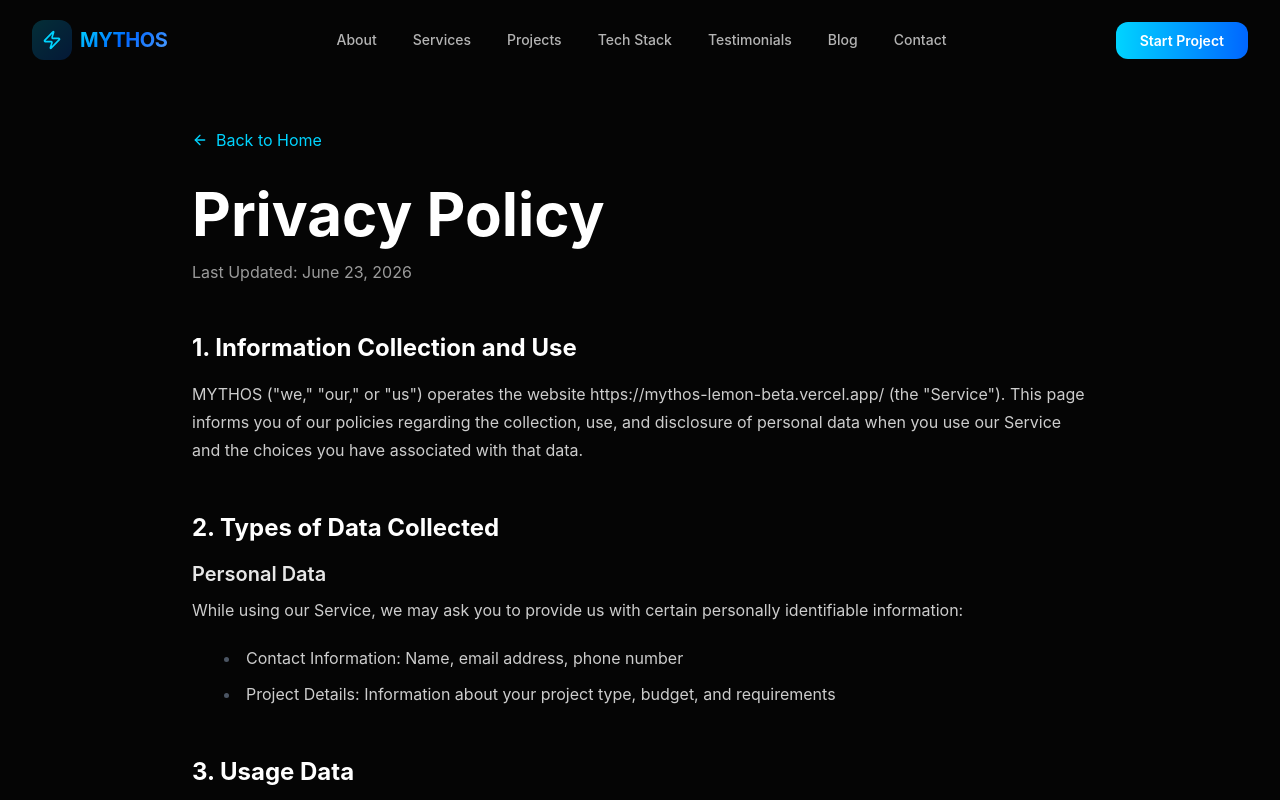
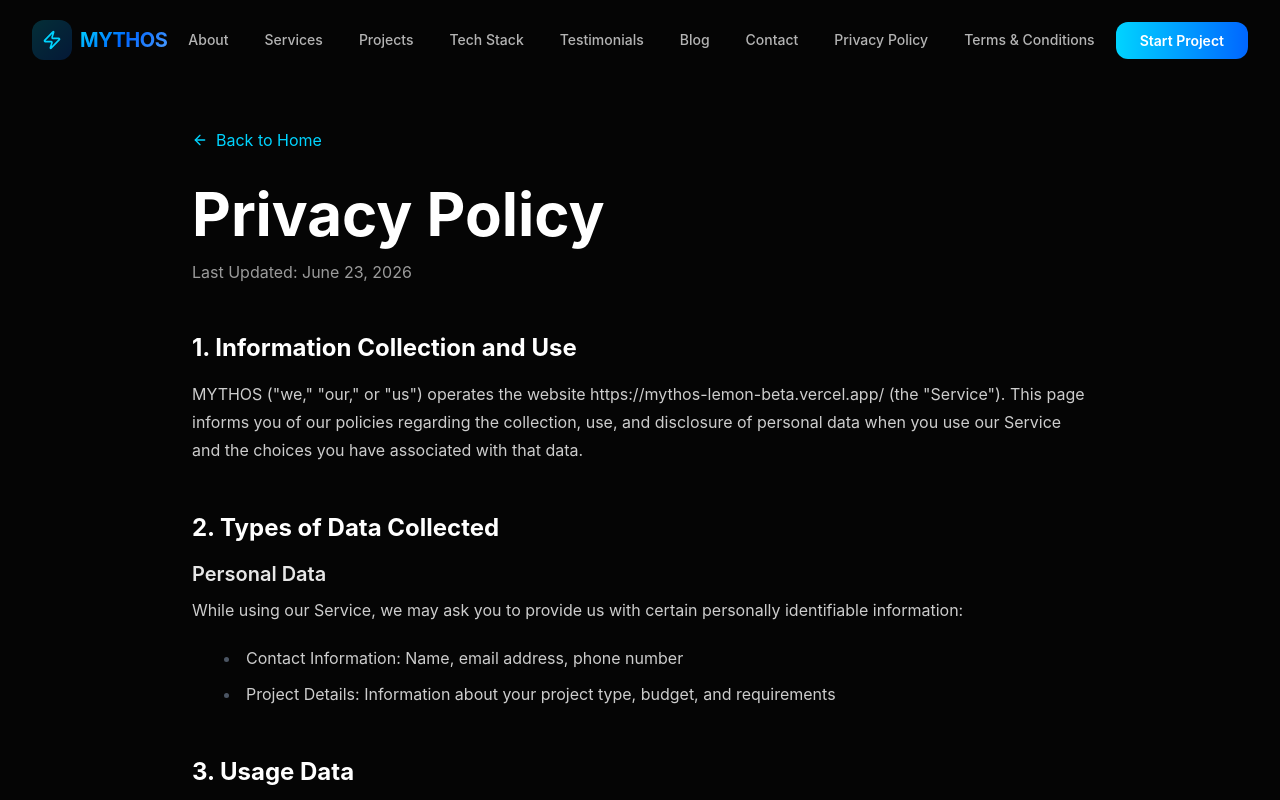
Before and after one commit to tokenanalyzer/mythos, a Next.js app: page /privacy-policy in a window 1280 px wide. Shown: the top 800 px of the page. Built offline with nearby package versions, Linux system fonts and the light colour scheme.

Commit message:
Fix: Render legal links and improve 3D cube visibility

```diff
--- a/app/components/Navigation.tsx
+++ b/app/components/Navigation.tsx
@@ -82,7 +82,7 @@ export default function Navigation() {
 
             {/* Desktop Navigation */}
             <div className="hidden md:flex items-center gap-1">
-              {navLinks.map((link) => (
+              {[...navLinks, ...legalLinks].map((link) => (
                 <Link
                   key={link.href}
                   href={link.href}
@@ -140,7 +140,7 @@ export default function Navigation() {
             <div className="absolute inset-0 bg-background/95 backdrop-blur-xl" onClick={() => setIsMobileMenuOpen(false)} />
             <div className="absolute top-20 left-4 right-4 glass-strong rounded-2xl p-6">
               <div className="flex flex-col gap-2">
-                {navLinks.map((link, index) => (
+                {[...navLinks, ...legalLinks].map((link, index) => (
                   <motion.div
                     key={link.href}
                     initial={{ opacity: 0, x: -20 }}
--- a/app/sections/HeroSection.tsx
+++ b/app/sections/HeroSection.tsx
@@ -41,7 +41,7 @@ export default function HeroSection() {
       className="relative min-h-screen flex items-center justify-center overflow-hidden pt-20"
     >
       {/* 3D Cube Background */}
-      <div className="absolute inset-y-0 right-0 w-full md:w-1/2 h-full flex items-center justify-center pointer-events-none z-0 opacity-30 md:opacity-50">
+      <div className="absolute inset-y-0 right-0 w-full md:w-1/2 h-full flex items-center justify-center pointer-events-none z-10 opacity-50 md:opacity-100">
         <div className="w-full h-full max-w-2xl">
           <ThreeDCube />
         </div>
```
